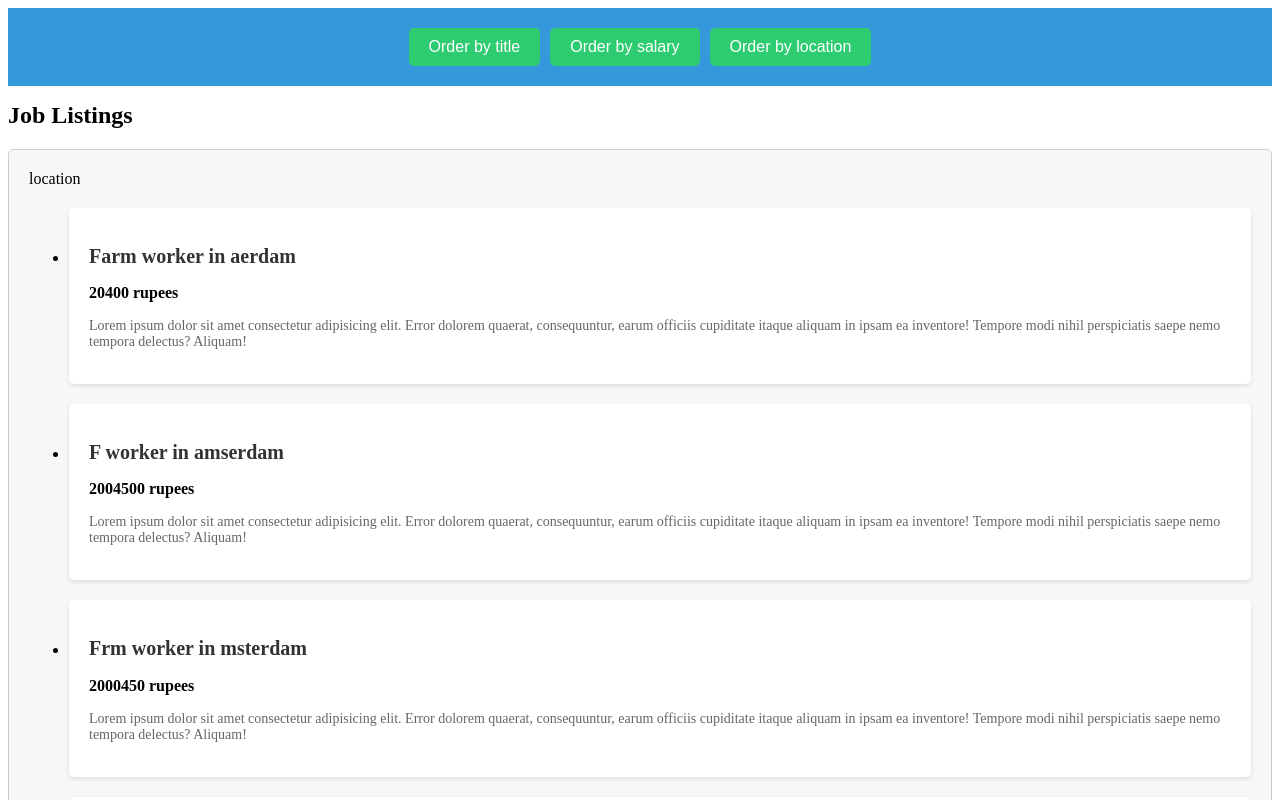
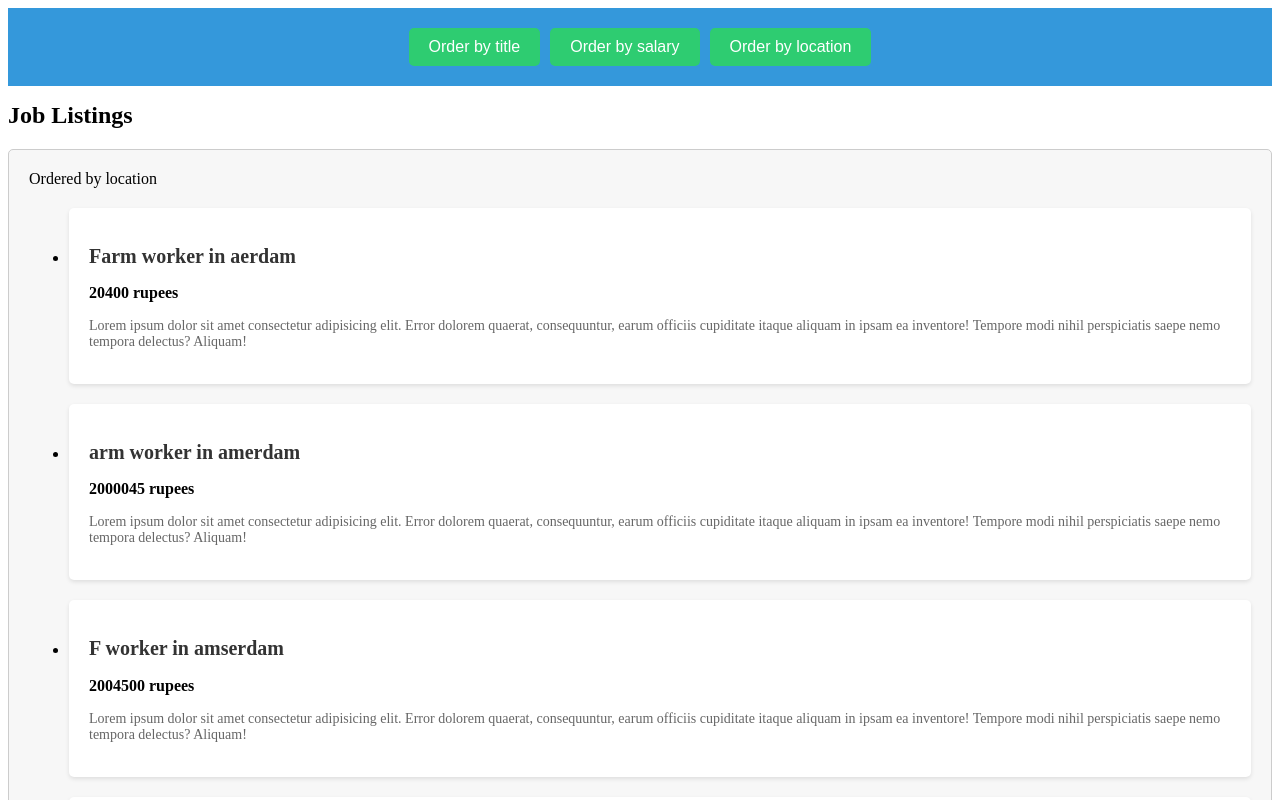
Before and after one commit to sandeep-narayana/TypeScript_With_VuE3, a Vue app in the folder typescript_vue_demo/vue_typescript_project/: page / in a window 1280 px wide. Shown: the top 800 px of the page. Built offline with nearby package versions, Linux system fonts and the light colour scheme; the HTML template or start-up script is replaced by a standard one.

Commit message:
impliment order by using setup and computed and typescript

```diff
--- a/typescript_vue_demo/vue_typescript_project/src/components/JobsList.vue
+++ b/typescript_vue_demo/vue_typescript_project/src/components/JobsList.vue
@@ -2,9 +2,9 @@
   <div>
     <h1 class="title">Job Listings</h1>
     <div class="job_list">
-      {{ this.order }}
+      Ordered by {{ this.order }}
       <ul>
-        <li v-for="job in jobs" :key="job.id" class="job_item">
+        <li v-for="job in orderedJobs" :key="job.id" class="job_item">
           <h2 class="job_title">{{ job.title }} in {{ job.location }}</h2>
           <div class="salary">
             <p class="salary_amount">{{ job.salary }} rupees</p>
@@ -26,7 +26,7 @@
 <script lang="ts">
 import Job from "@/types/job";
 import OrderTerm from "@/types/OrderTerm";
-import { defineComponent, PropType } from "vue";
+import { computed, defineComponent, PropType } from "vue";
 
 export default defineComponent({
   name: "JobsList",
@@ -39,6 +39,14 @@ export default defineComponent({
       required: true,
       type: String as PropType<OrderTerm>,
     },
+  },
+  setup(props) {
+    const orderedJobs = computed(() => {
+      return [...props.jobs].sort((a: Job, b: Job) => {
+        return a[props.order] > b[props.order] ? 1 : -1;
+      });
+    });
+    return { orderedJobs };
   },
 });
 </script>
```
